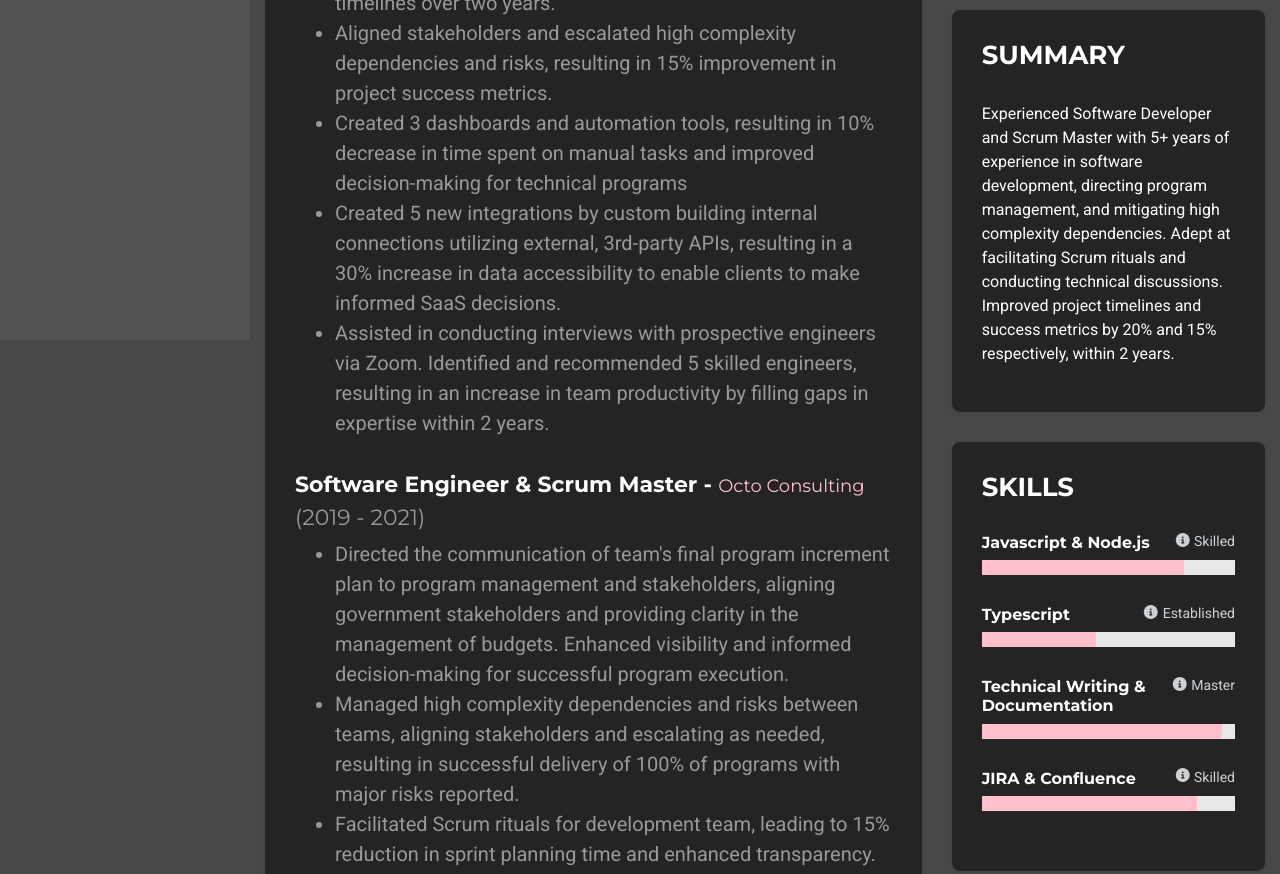
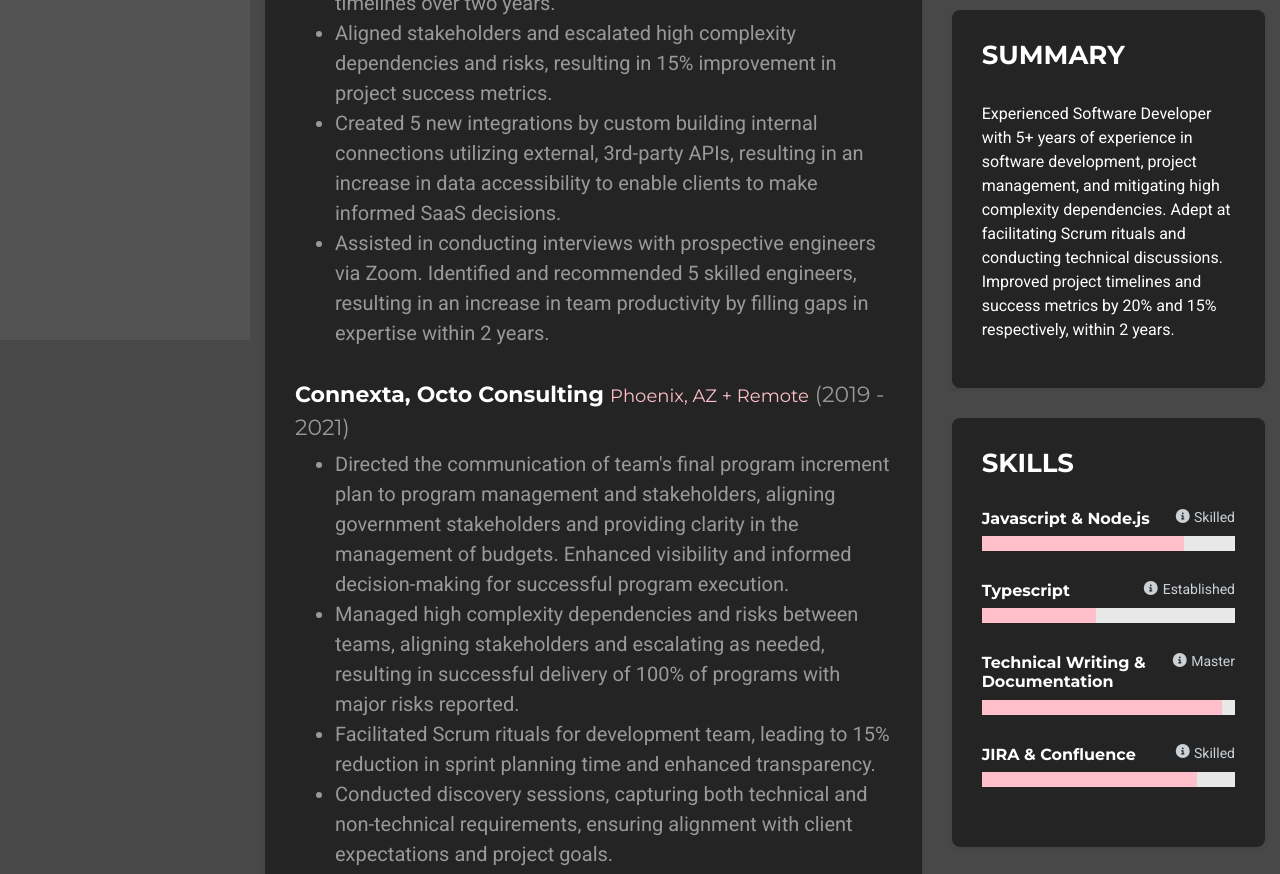
Before and after one commit to mcat97/mcat97.github.io, a plain HTML site: page resume.html in a window 1280 px wide. Shown: the part 460-1334 px from the top of the page. Drawn offline with Linux system fonts and the light colour scheme; no server answers.

Commit message:
updated resume once more

```diff
--- a/resume.html
+++ b/resume.html
@@ -70,25 +70,24 @@
                         <div class="content">
 
                             <div class="item">
-                                <h3 class="title">Software Engineer - <span class="place">Zylo
+                                <h3 class="title">Zylo <span class="place">Remote
                                         </span><span class="year"> (May 2021 - August 2024)</span></h3>
                                 <ul>
                                     <li>Applied technical knowledge to complete 8 technical discussions with cross-functional teams, leading to unblocking program outcomes, clearly defined scopes, and improving overall project productivity.</li>
                                     <li>Harmonized project's technical direction with product and technical strategy, resulting in a 20% improvement in project timelines over two years.</li>
                                     <li>Aligned stakeholders and escalated high complexity dependencies and risks, resulting in 15% improvement in project success metrics.</li>
-                                    <li>Created 3 dashboards and automation tools, resulting in 10% decrease in time spent on manual tasks and improved decision-making for technical programs</li>
-                                    <li>Created 5 new integrations by custom building internal connections utilizing external, 3rd-party APIs, resulting in a 30% increase in data accessibility to enable clients to make informed SaaS decisions.</li>
+                                    <li>Created 5 new integrations by custom building internal connections utilizing external, 3rd-party APIs, resulting in an increase in data accessibility to enable clients to make informed SaaS decisions.</li>
                                     <li>Assisted in conducting interviews with prospective engineers via Zoom. Identified and recommended 5 skilled engineers, resulting in an increase in team productivity by filling gaps in expertise within 2 years.</li>
                                 </ul>
                             </div>
 
                             <div class="item">
-                                <h3 class="title">Software Engineer & Scrum Master - <span class="place">Octo
-                                        Consulting</span><span class="year"> (2019 - 2021)</span></h3>
+                                <h3 class="title">Connexta, Octo Consulting <span class="place">Phoenix, AZ + Remote</span><span class="year"> (2019 - 2021)</span></h3>
                                 <ul>
                                     <li>Directed the communication of team's final program increment plan to program management and stakeholders, aligning government stakeholders and providing clarity in the management of budgets. Enhanced visibility and informed decision-making for successful program execution.</li>
                                     <li>Managed high complexity dependencies and risks between teams, aligning stakeholders and escalating as needed, resulting in successful delivery of 100% of programs with major risks reported.</li>
                                     <li>Facilitated Scrum rituals for development team, leading to 15% reduction in sprint planning time and enhanced transparency.</li>
+                                    <li>Conducted discovery sessions, capturing both technical and non-technical requirements, ensuring alignment with client expectations and project goals.</li>
                                 </ul>
                             </div>
 
@@ -167,7 +166,7 @@
                     <div class="section-inner shadow-sm ">
                         <h2 class="heading">Summary</h2>
                         <div class="content">
-                            <p class="summary">Experienced Software Developer and Scrum Master with 5+ years of experience in software development, directing program management, and mitigating high complexity dependencies. Adept at facilitating Scrum rituals and conducting technical discussions. Improved project timelines and success metrics by 20% and 15% respectively, within 2 years.</p>
+                            <p class="summary">Experienced Software Developer with 5+ years of experience in software development, project management, and mitigating high complexity dependencies. Adept at facilitating Scrum rituals and conducting technical discussions. Improved project timelines and success metrics by 20% and 15% respectively, within 2 years.</p>
                         </div>
                         <!--//content-->
                     </div>
```
Also changed, not shown: 1 other file.
